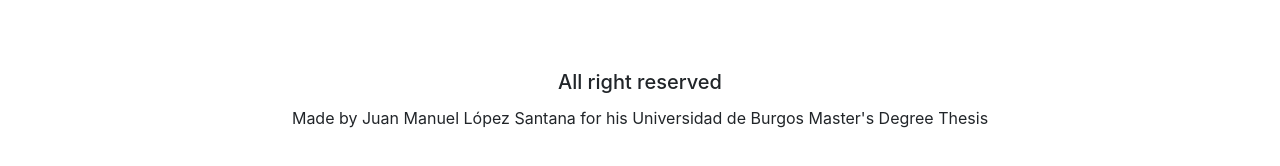
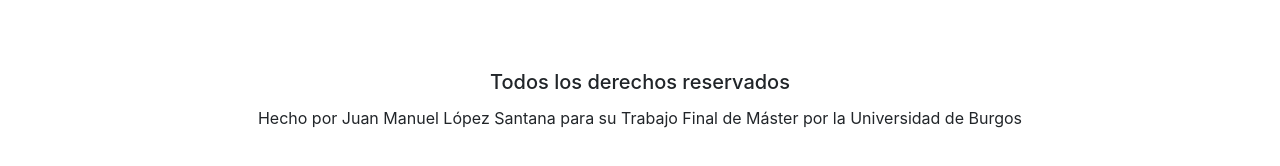
Before and after one commit to juanma77/mt-app, a React (Create React App) app: page /contact in a window 1280 px wide. Shown: the part 610-776 px from the top of the page. Built offline with nearby package versions, Linux system fonts and the light colour scheme.

Commit message:
updating text

```diff
--- a/src/pages/footer.js
+++ b/src/pages/footer.js
@@ -1,12 +1,11 @@
 const Footer = () => {
-
     return (
         <>
             <br/><br/><br/><br/><br/>
             <div className="container-footer" style={ { textAlign: 'center' } }>
                 <div className="card-body">
-                    <h5 className="card-title">All right reserved</h5>
-                    <p className="card-text">Made by Juan Manuel López Santana for his Universidad de Burgos Master's Degree Thesis</p>
+                    <h5 className="card-title">Todos los derechos reservados</h5>
+                    <p className="card-text">Hecho por Juan Manuel López Santana para su Trabajo Final de Máster por la Universidad de Burgos</p>
                 </div>
             </div>
         </>
```
